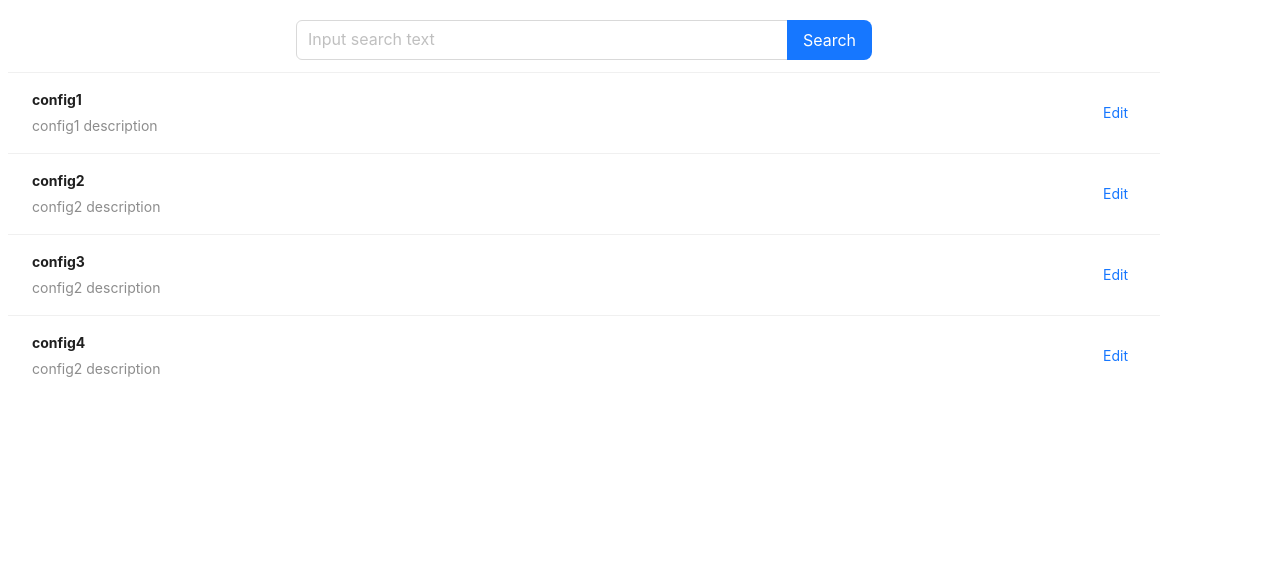
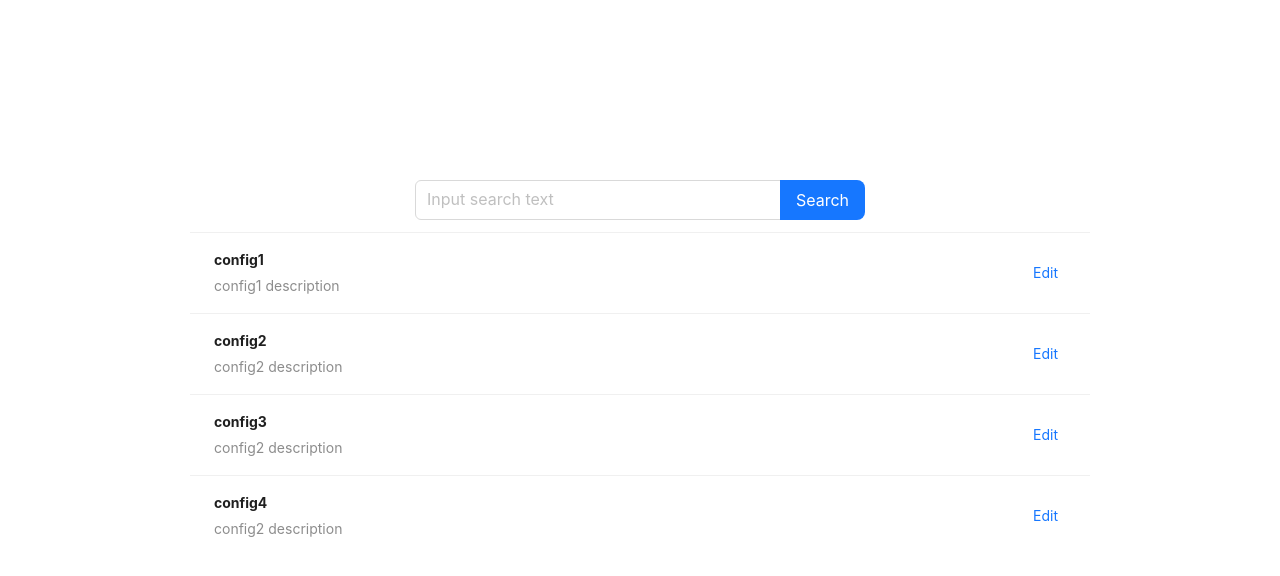
Before and after one commit to IKKEM-Lin/tree-variable, a React (Vite) app: page / in a window 1280 px wide. Shown: the top 576 px of the page. Built offline with nearby package versions, Linux system fonts and the light colour scheme.

Commit message:
2 files modified

```diff
--- a/src/App.css
+++ b/src/App.css
@@ -2,3 +2,8 @@
   /* box-shadow: 0px 2px 4px 0px #d3d3d3; */
   background-color: transparent;
 }
+
+.setting-list .ant-spin-container {
+  max-height: 50vh;
+  overflow-y: auto;
+}
--- a/src/SettingList.tsx
+++ b/src/SettingList.tsx
@@ -11,6 +11,7 @@ import {
 import { IListItem } from './component/NestedForm';
 import { getList } from './service';
 import { Link  } from "react-router-dom";
+import "./App.css"
 
 // const cache: any = {};
 
@@ -34,15 +35,16 @@ function SettingList() {
   // }
 
   return (
-    <>
-      <Space direction="vertical" style={{ maxWidth: '1200px', width: '90vw' }}>
+    <Row justify="center" style={{marginTop: "20vh"}}>
+      <Space direction="vertical" style={{ maxWidth: '900px', width: '90vw' }}>
         <List
           itemLayout="horizontal"
           size="large"
           loading={loading}
+          rootClassName="setting-list"
           header={
             <Row justify="center">
-              <Col span={12}>
+              <Col span={18} sm={12}>
                 <Input.Search
                   placeholder="Input search text"
                   value={filterVal}
@@ -91,7 +93,7 @@ function SettingList() {
           )}
         />
       </Space>
-    </>
+    </Row>
   );
 }
 
```
